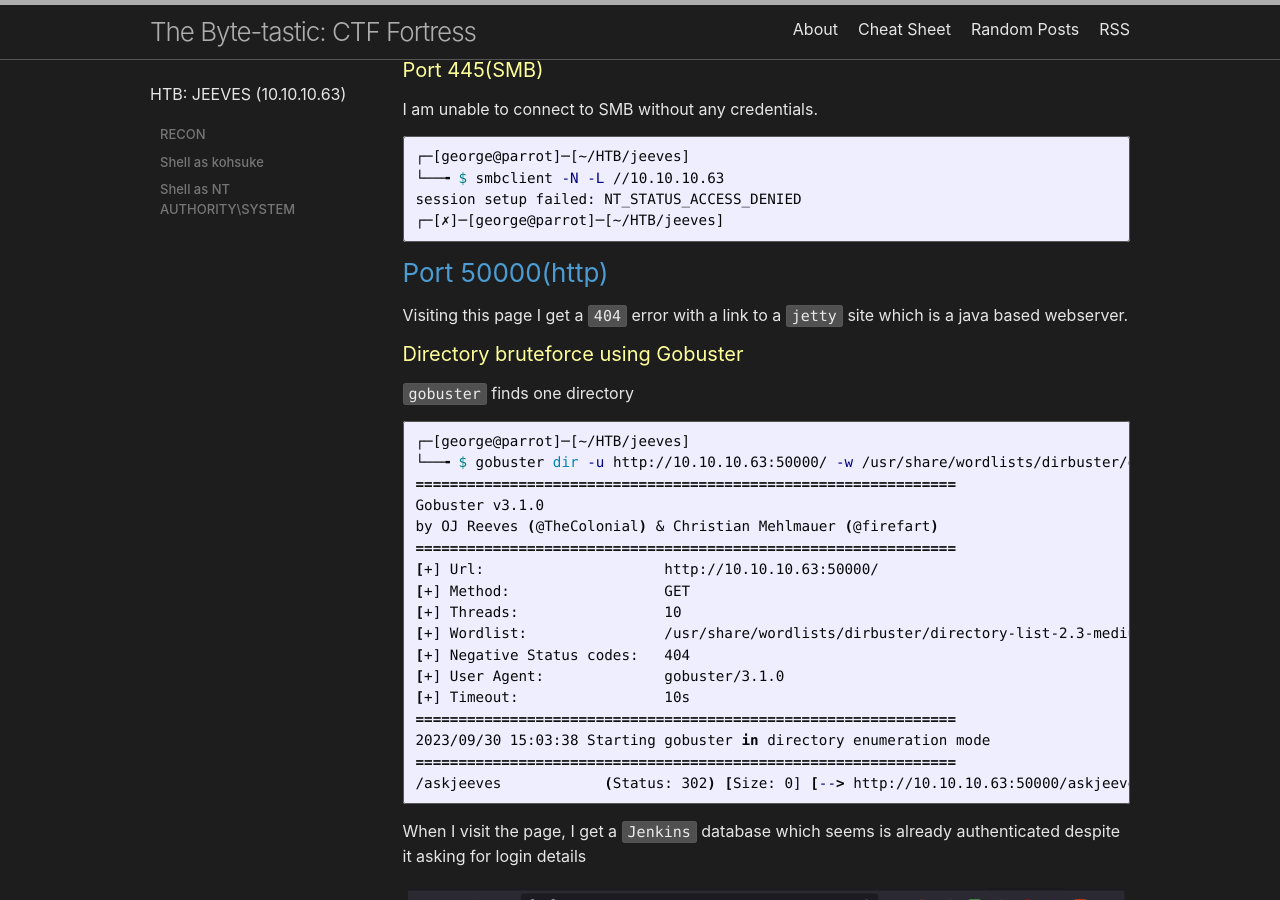
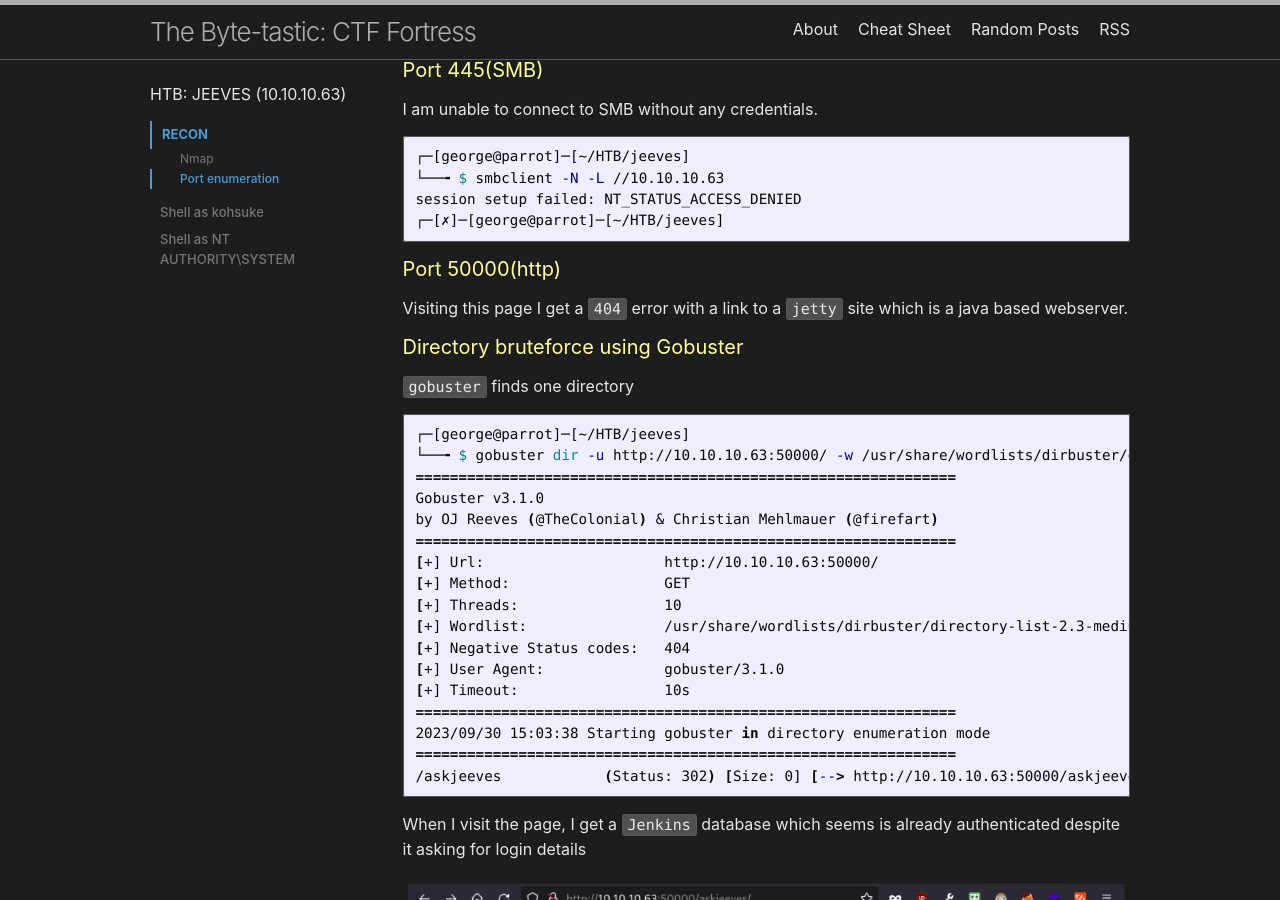
Before and after one commit to GeorgeWere/georgewere.github.io, a Jekyll site: the page built from _posts/2023-09-30-htb-jeeves.md, in a window 1280 px wide and 900 px high, scrolled down 2910 px. Built offline with Jekyll 4.4.1, drawn with Linux system fonts in a browser that asks for light colours.

Commit message:
Update 2023-09-30-htb-jeeves.md

````diff
--- a/_posts/2023-09-30-htb-jeeves.md
+++ b/_posts/2023-09-30-htb-jeeves.md
@@ -84,7 +84,7 @@
 session setup failed: NT_STATUS_ACCESS_DENIED
 ┌─[✗]─[george@parrot]─[~/HTB/jeeves]
 ```
-### Port 50000(http)
+#### Port 50000(http)
 
 Visiting this page I get a `404` error with a link to a  `jetty` site which is a java based webserver.
 
````
